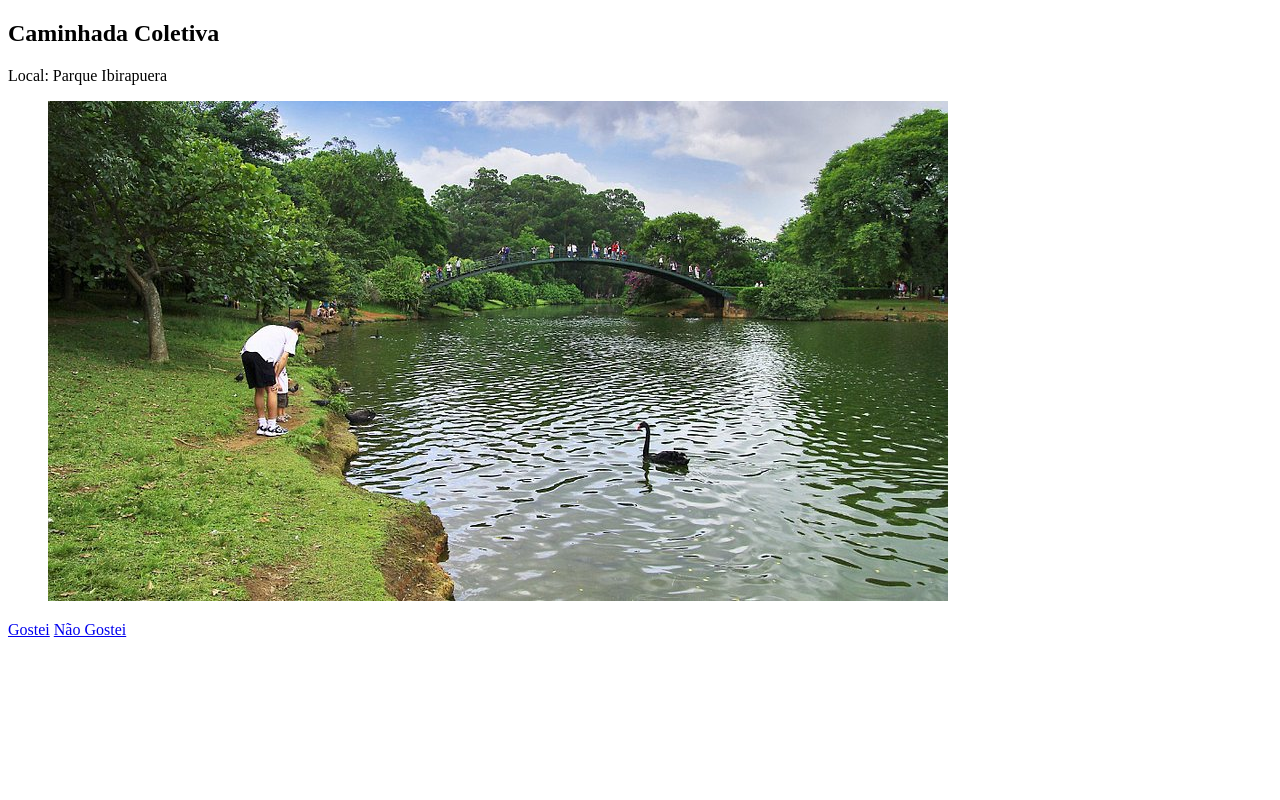
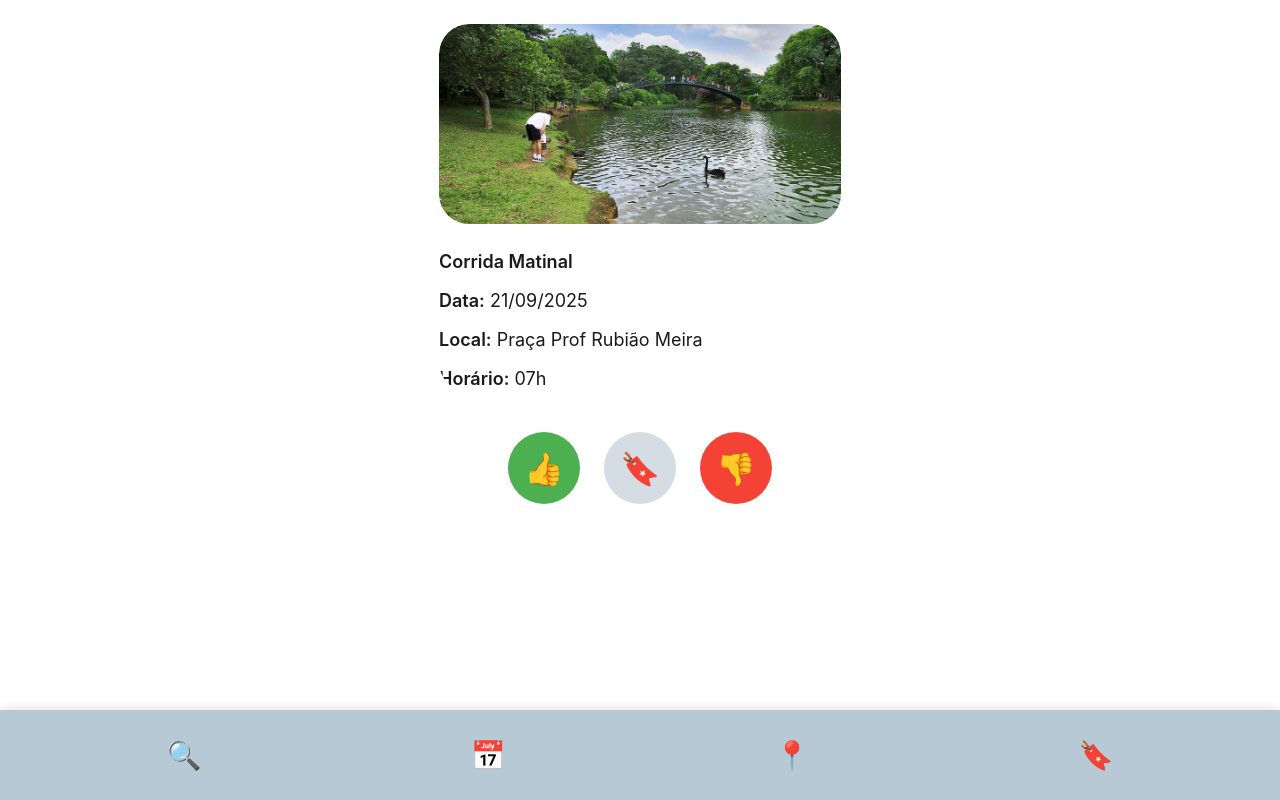
Before and after one commit to juliana0cunha/CoDes, a plain HTML site: page fluxo_2_eventos.html in a window 1280 px wide. Drawn offline with Linux system fonts and the light colour scheme.

Commit message:
sétima tela

```diff
--- a/fluxo_2_eventos.html
+++ b/fluxo_2_eventos.html
@@ -1,24 +1,67 @@
 <!DOCTYPE html>
 <html lang="pt-BR">
-    <head>
-        <title>
-            Eventos
-        </title>
-        <meta charset="UTF-8">
-    </head>
-    <body>
-        <aside>
-            <h1> Caminhada Coletiva </h1>
-            <p> Local: Parque Ibirapuera</p>
-        </aside>
-    </body>
-    <main>
-        <figure>
-            <img src="img\parque-do-ibirapuera.jpg">
-        </figure>
-    </main>
-    <footer>
-        <a href="fluxo_2.2_eventos.html">Gostei</a>
-        <a href="fluxo_2.3_eventos.html">Não Gostei</a>
-    </footer>
+<head>
+    <title>Eventos - Grupo de Dança</title>
+    <meta charset="UTF-8">
+    <meta name="viewport" content="width=device-width, initial-scale=1.0">
+    <link rel="stylesheet" href="CSS/styles.css">
+</head>
+<body class="event-detail-page">
+    <div class="event-detail-container">
+        <!-- Event Card -->
+        <div class="event-detail-card">
+            <!-- Event Image -->
+            <div class="event-image-container">
+                <img src="img/parque-do-ibirapuera.jpg" alt="Corrida Matinal">
+            </div>
+
+            <!-- Event Details -->
+            <div class="event-details">
+                <h1 class="event-detail-item"><strong>Corrida Matinal</strong></h1>
+                <p class="event-detail-item"><strong>Data:</strong> 21/09/2025</p>
+                <p class="event-detail-item"><strong>Local:</strong> Praça Prof Rubião Meira</p>
+                <p class="event-detail-item"><strong>Horário:</strong> 07h</p>
+            </div>
+        </div>
+
+        <!-- Action Buttons -->
+        <div class="action-buttons">
+            <a href="fluxo_2_eventos.html" class="action-button like-button" aria-label="Gostei">
+                <span>👍</span>
+            </a>
+            <button class="action-button save-button" aria-label="Salvar">
+                <span>🔖</span>
+            </button>
+            <a href="fluxo_2.3_eventos.html" class="action-button dislike-button" aria-label="Não Gostei">
+                <span>👎</span>
+            </a>
+        </div>
+    </div>
+
+    <!-- Bottom Navigation -->
+    <nav class="bottom-navigation">
+        <ul class="nav-list">
+            <li>
+                <button class="nav-button" aria-label="Buscar">
+                    <span>🔍</span>
+                </button>
+            </li>
+            <li>
+                <button class="nav-button" aria-label="Calendário">
+                    <span>📅</span>
+                </button>
+            </li>
+            <li>
+                <button class="nav-button active" aria-label="Localização">
+                    <span>📍</span>
+                </button>
+            </li>
+            <li>
+                <button class="nav-button" aria-label="Salvos">
+                    <span>🔖</span>
+                </button>
+            </li>
+        </ul>
+    </nav>
+</body>
 </html>
```
